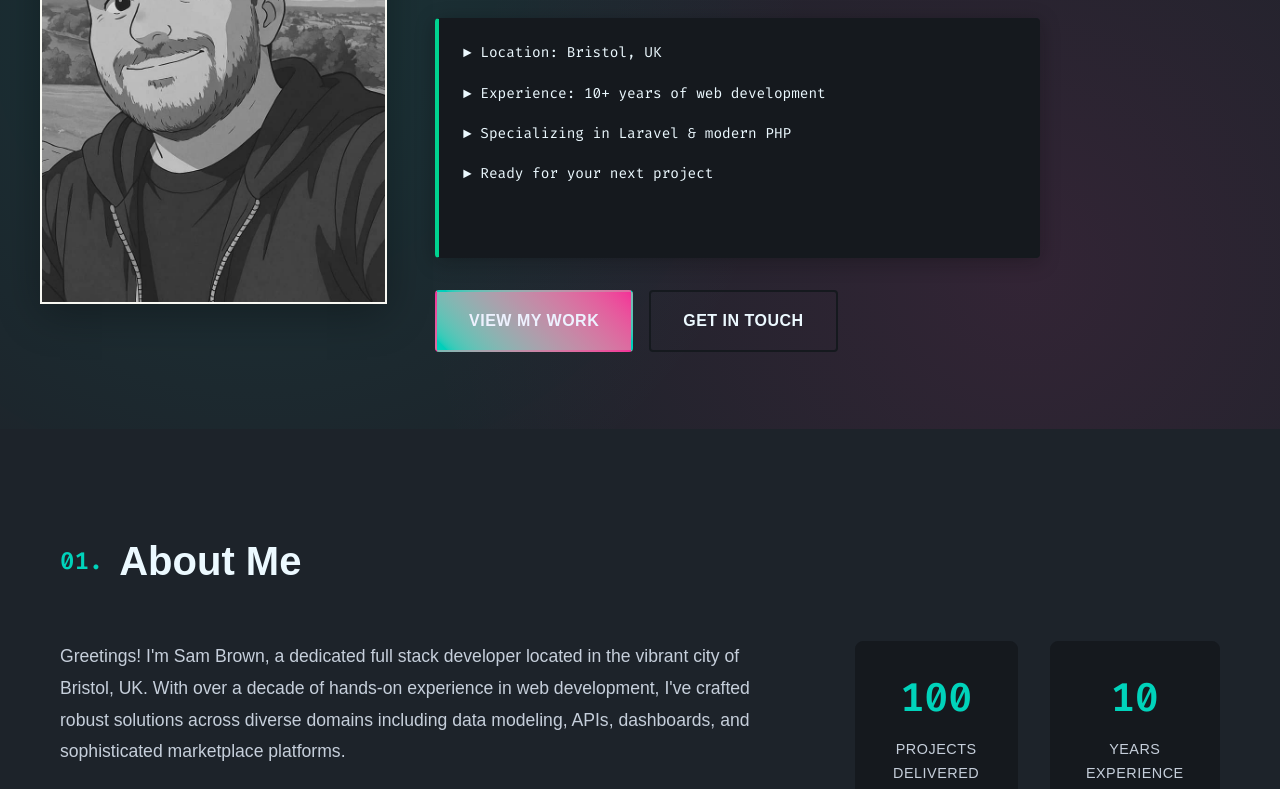
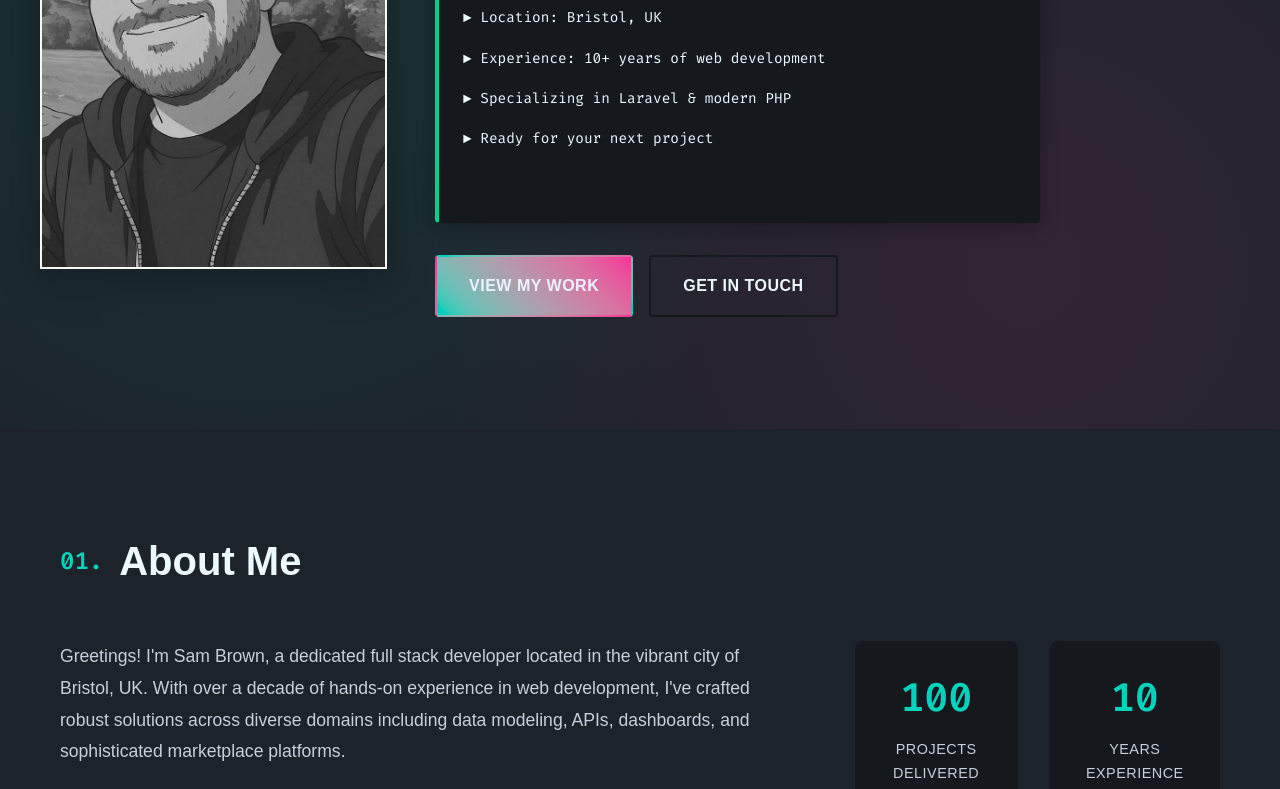
Before and after one commit to MisterSammy/MisterSammy.github.io, a plain HTML site: page index.html in a window 1280 px wide. Shown: the part 494-1283 px from the top of the page. Drawn offline with Linux system fonts and the light colour scheme; a web font is replaced by a local one.

Commit message:
padding fix

```diff
--- a/styles.css
+++ b/styles.css
@@ -338,7 +338,7 @@ img[loading="lazy"] {
     background: var(--color-base-100);
     position: relative;
     overflow: hidden;
-    padding: 70px 20px 0 20px; /* Account for fixed nav and horizontal padding */
+    padding: 0px 20px 0 20px; /* Account for fixed nav and horizontal padding */
     margin: 0;
     box-sizing: border-box;
 }
```
